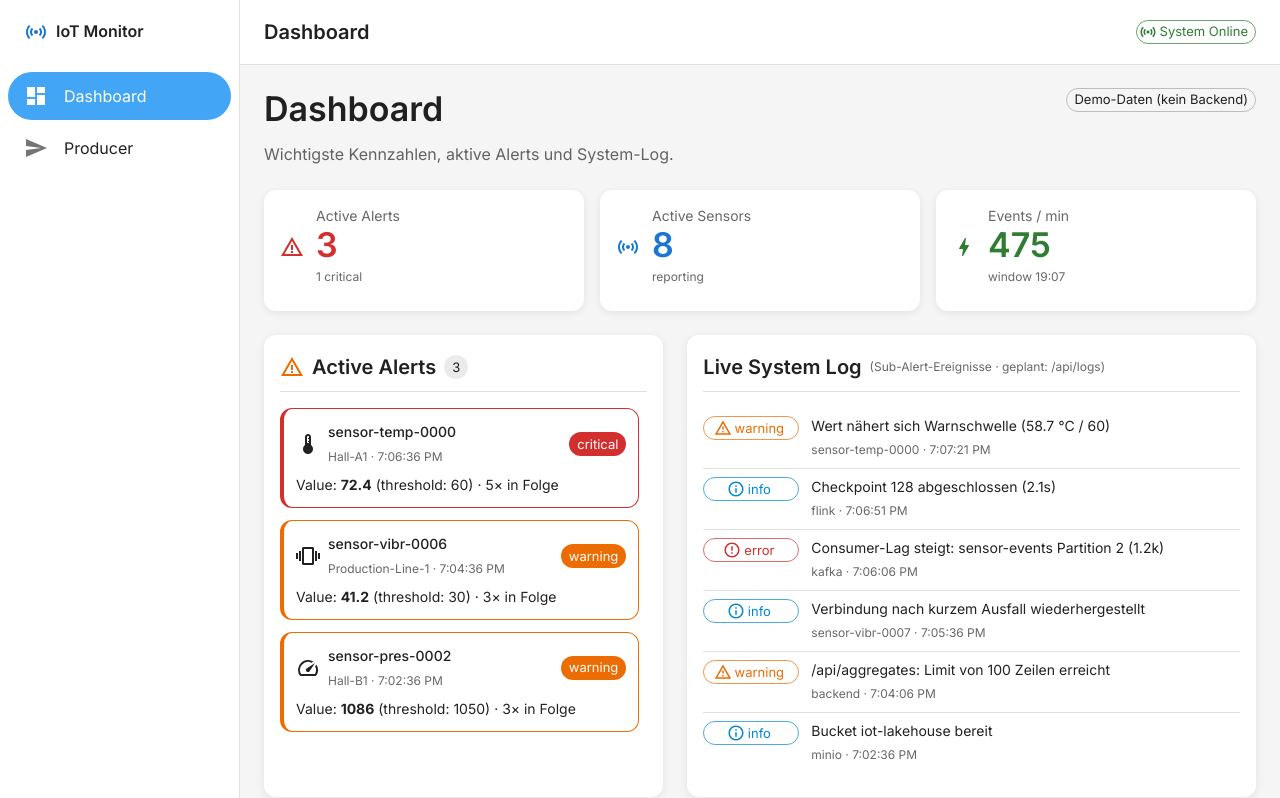
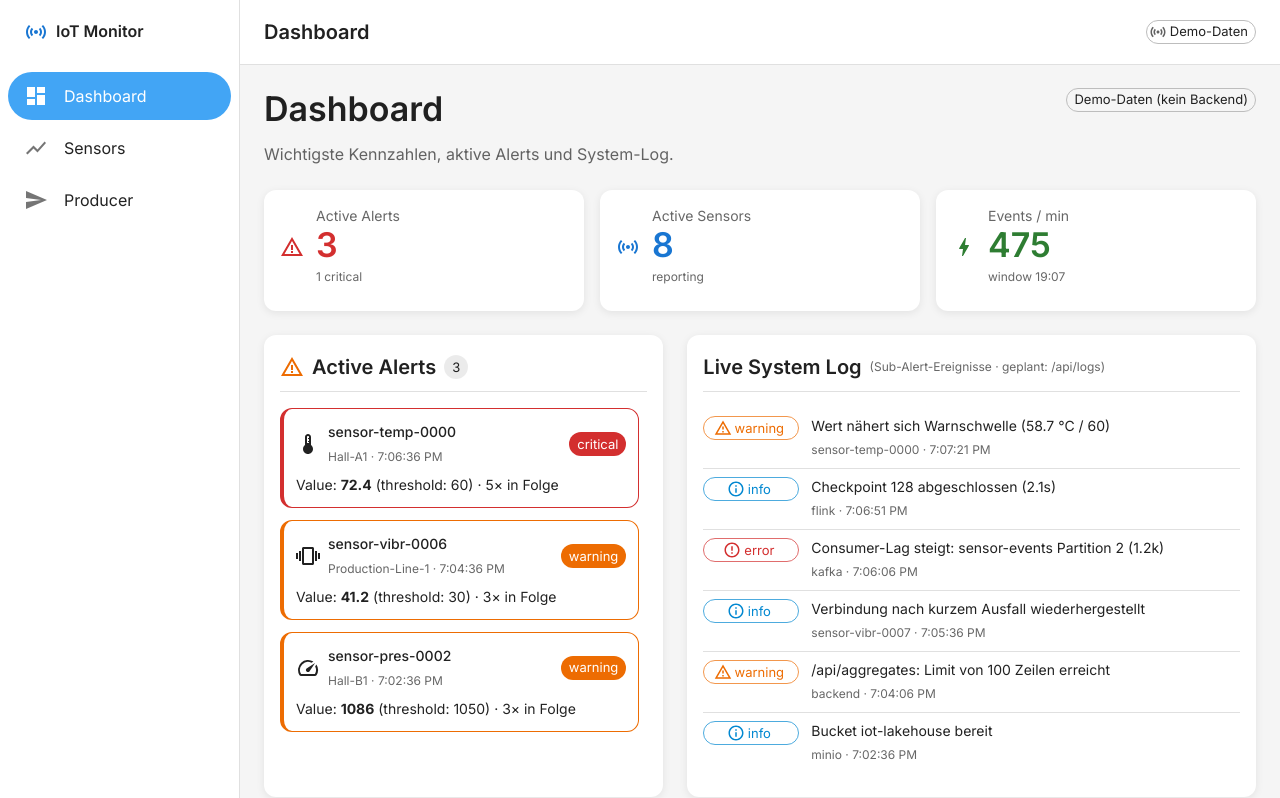
Before and after one commit to Tomeista/Cloud-IoT, a React (Vite) app in the folder frontend/: page /dashboard in a window 1280 px wide. Shown: the top 798 px of the page. Built offline with nearby package versions, Linux system fonts and the light colour scheme; no server answers.

Commit message:
feat: wire Sensors route, navigation and live/demo status

```diff
--- a/frontend/src/App.jsx
+++ b/frontend/src/App.jsx
@@ -1,6 +1,7 @@
 import { Routes, Route, Navigate } from 'react-router-dom';
 import Layout from './components/Layout';
 import DashboardView from './components/DashboardView';
+import SensorsView from './components/SensorsView';
 import ProducerView from './components/ProducerView';
 
 function App() {
@@ -9,6 +10,7 @@ function App() {
       <Route path="/" element={<Layout />}>
         <Route index element={<Navigate to="/dashboard" replace />} />
         <Route path="dashboard" element={<DashboardView />} />
+        <Route path="sensors" element={<SensorsView />} />
         <Route path="producer" element={<ProducerView />} />
       </Route>
     </Routes>
--- a/frontend/src/components/Layout.jsx
+++ b/frontend/src/components/Layout.jsx
@@ -17,11 +17,14 @@ import MenuIcon from '@mui/icons-material/Menu';
 import DashboardIcon from '@mui/icons-material/Dashboard';
 import SendIcon from '@mui/icons-material/Send';
 import SensorsIcon from '@mui/icons-material/Sensors';
+import ShowChartIcon from '@mui/icons-material/ShowChart';
+import { useLiveData } from '../LiveDataContext';
 
 const DRAWER_WIDTH = 240;
 
 const navItems = [
   { label: 'Dashboard', path: '/dashboard', icon: <DashboardIcon /> },
+  { label: 'Sensors', path: '/sensors', icon: <ShowChartIcon /> },
   { label: 'Producer', path: '/producer', icon: <SendIcon /> },
 ];
 
@@ -29,6 +32,7 @@ function Layout() {
   const [mobileOpen, setMobileOpen] = useState(false);
   const navigate = useNavigate();
   const location = useLocation();
+  const { connected } = useLiveData();
 
   const drawer = (
     <Box>
@@ -92,8 +96,8 @@ function Layout() {
           </Typography>
           <Chip
             icon={<SensorsIcon />}
-            label="System Online"
-            color="success"
+            label={connected ? 'Live-Daten' : 'Demo-Daten'}
+            color={connected ? 'success' : 'default'}
             size="small"
             variant="outlined"
           />
```
